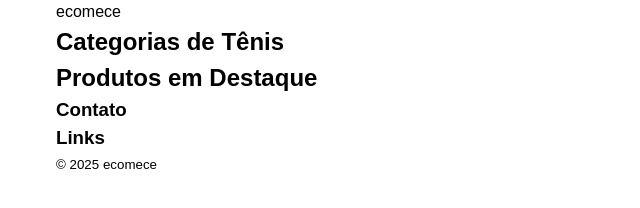
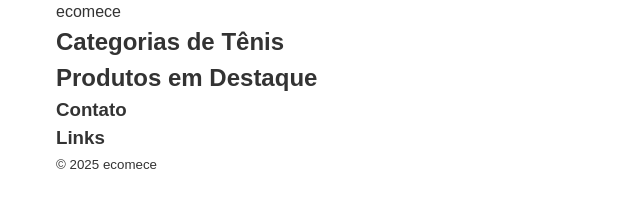
Before and after one commit to Yonamine-Fernando/ecomece-syntaxwere, a plain HTML site: page index.html in a window 1280 px wide. Shown: the whole page, without its empty margins (0-640 px from the left). Drawn offline with Linux system fonts and the light colour scheme.

Commit message:
feat: add config, global body

```diff
--- a/css/base.css
+++ b/css/base.css
@@ -1,3 +1,5 @@
 body{
     font-family: var(--font-pricipal);
+    background-color: #ffff;
+    color: #333333;
 }
```
